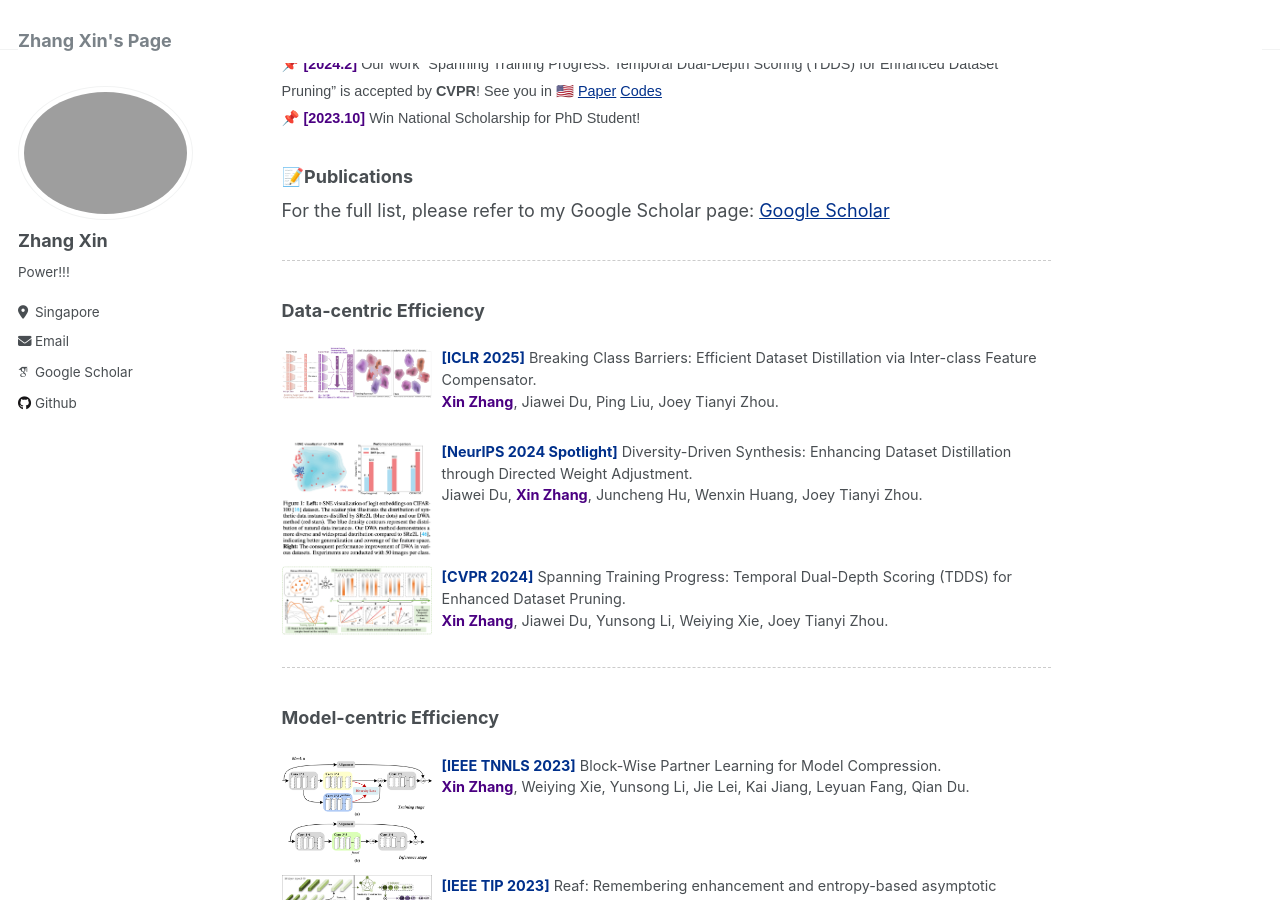
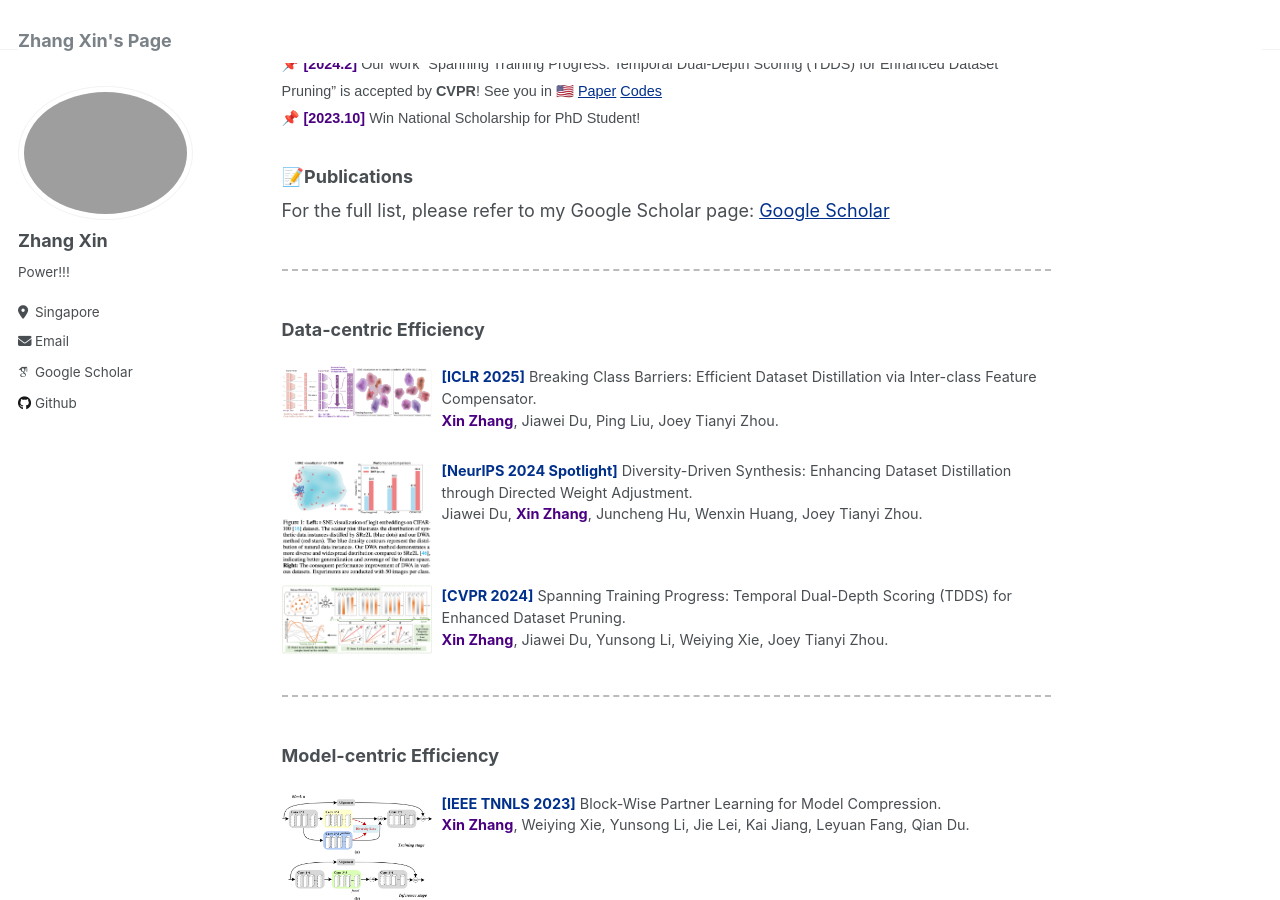
Before and after one commit to zhangxin-xd/zhangxin-xd.github.io, a Jekyll site: the page built from _pages/about.md, in a window 1280 px wide and 900 px high, scrolled down 779 px. Built offline with Jekyll 4.4.1, drawn with Linux system fonts in a browser that asks for light colours; some web fonts are replaced.

Commit message:
Update about.md

```diff
--- a/_pages/about.md
+++ b/_pages/about.md
@@ -34,7 +34,7 @@ Sincere thanks to my collaborators and mentors for their continued support and g
 
 For the full list, please refer to my Google Scholar page: <a href="https://scholar.google.com/citations?user=rJMMViQAAAAJ&hl=zh-CN&oi=ao" style="color:#00308B;">Google Scholar</a>
 
-<hr style="border: none; border-top: 1px dashed #ccc; margin: 2em 0;" />
+<hr style="border: none; border-top: 2px dashed #bbb; margin: 2.5em 0;" />
 
 **Data-centric Efficiency**
 
@@ -83,7 +83,7 @@ For the full list, please refer to my Google Scholar page: <a href="https://scho
   </div>
 </div>
 
-<hr style="border: none; border-top: 1px dashed #ccc; margin: 2em 0;" />
+<hr style="border: none; border-top: 2px dashed #bbb; margin: 2.5em 0;" />
 
 **Model-centric Efficiency**
 
@@ -125,7 +125,7 @@ For the full list, please refer to my Google Scholar page: <a href="https://scho
   </div>
 </div>
 
-<hr style="border: none; border-top: 1px dashed #ccc; margin: 2em 0;" />
+<hr style="border: none; border-top: 2px dashed #bbb; margin: 2.5em 0;" />
 
 **Image Processing**
 
```
